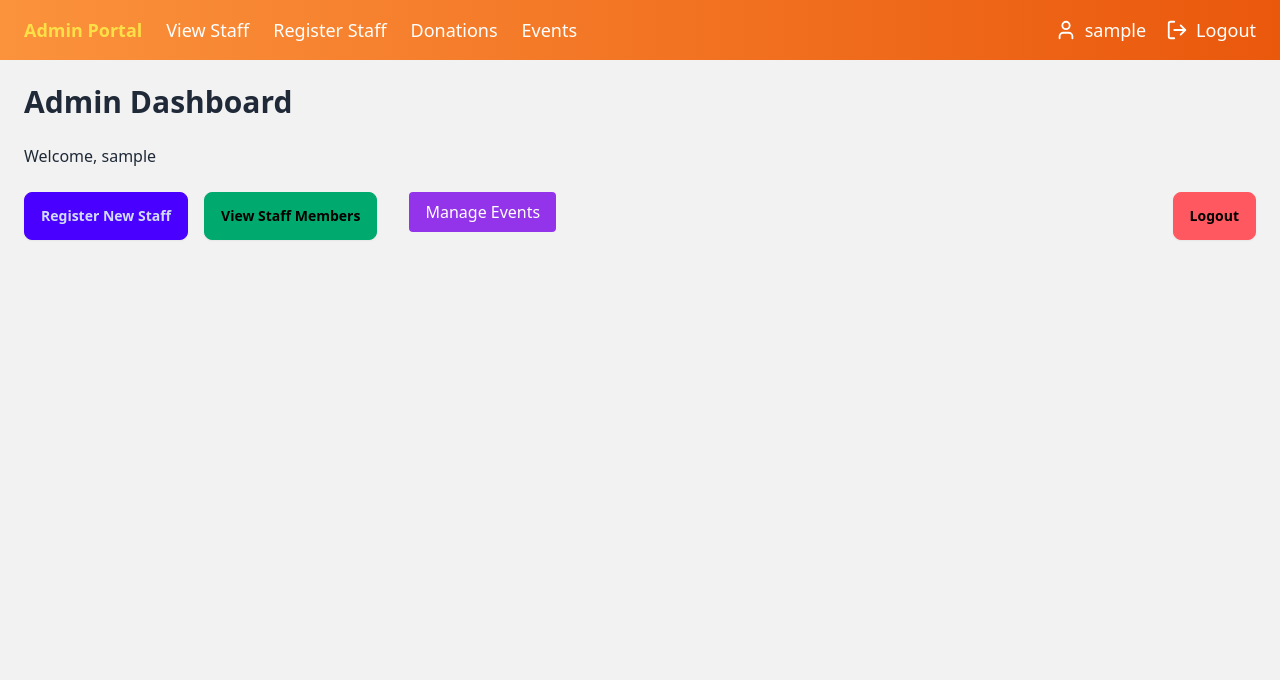
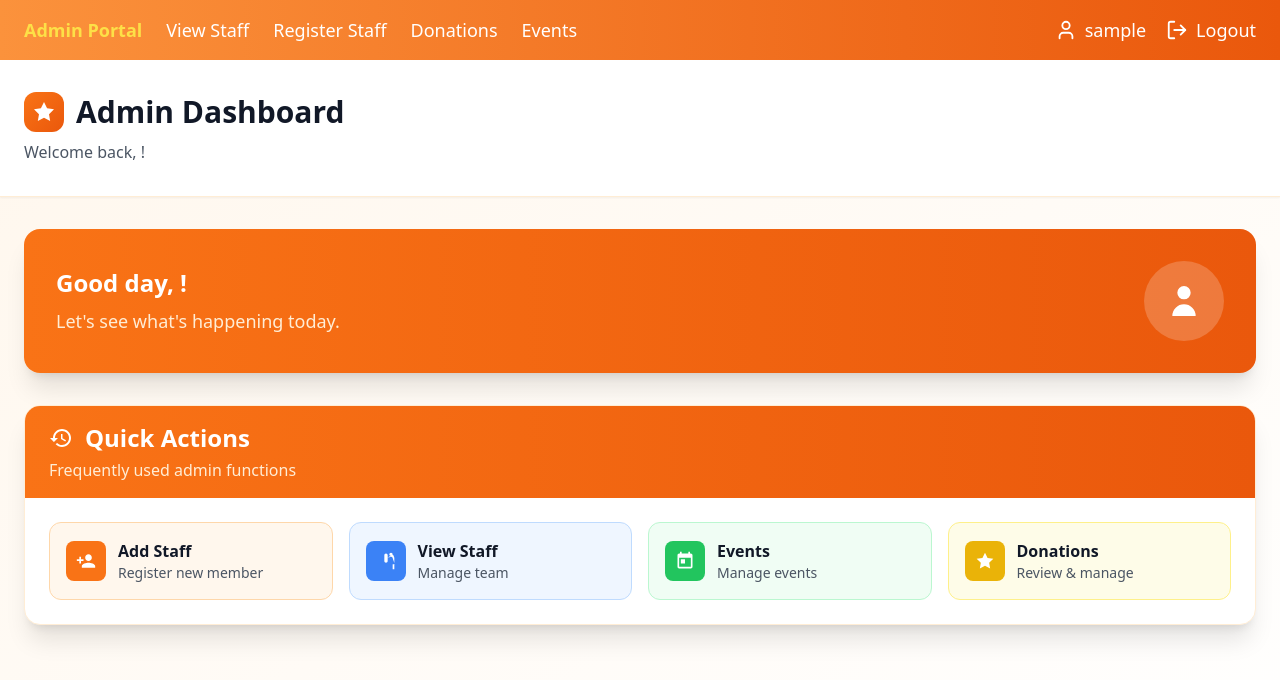
Before and after one commit to cavedwellerrr/EldersHome, a React (Vite) app in the folder frontend/: page /staff/admin-dashboard in a window 1280 px wide. Shown: the top 680 px of the page. Built offline with nearby package versions, Linux system fonts and the light colour scheme; no server answers; sample sign-in values are in the browser's storage.

Commit message:
updated homepage and donations backend/admin side

```diff
--- a/frontend/src/pages/staff/AdminDashboard.jsx
+++ b/frontend/src/pages/staff/AdminDashboard.jsx
@@ -1,42 +1,152 @@
-import React from "react";
+import React, { useEffect, useState } from "react";
 import { Link, useNavigate } from "react-router-dom";
+import api from "../../api"; // Assuming you have your API instance
 
 const AdminDashboard = () => {
-  const name = localStorage.getItem("username"); // or staffName
+  const name = localStorage.getItem("staffName"); // or staffName
   const navigate = useNavigate();
+  const [stats, setStats] = useState({
+    totalStaff: 0,
+    pendingDonations: 0,
+    upcomingEvent: null,
+    loading: true
+  });
 
   const handleLogout = () => {
     localStorage.clear();
     navigate("/staff/login");
   };
 
+
+
   return (
+    <div className="min-h-screen bg-gradient-to-br from-orange-50 to-white">
+      {/* Header Section */}
+      <div className="bg-white shadow-sm border-b border-orange-100">
+        <div className="max-w-7xl mx-auto px-6 py-8">
+          <div className="flex items-center justify-between">
+            <div>
+              <h1 className="text-3xl font-bold text-gray-900 flex items-center gap-3">
+                <div className="w-10 h-10 bg-gradient-to-br from-orange-500 to-orange-600 rounded-xl flex items-center justify-center">
+                  <svg className="w-6 h-6 text-white" fill="currentColor" viewBox="0 0 24 24">
+                    <path d="M12 2l3.09 6.26L22 9.27l-5 4.87 1.18 6.88L12 17.77l-6.18 3.25L7 14.14 2 9.27l6.91-1.01L12 2z" />
+                  </svg>
+                </div>
+                Admin Dashboard
+              </h1>
+              <p className="text-gray-600 mt-2">Welcome back, {name}!</p>
+            </div>
 
-    <div className="min-h-screen bg-base-200 text-base-content p-6">
 
-      {/* Dashboard Content */}
-      <div className="space-y-6">
-        <h1 className="text-3xl font-bold">Admin Dashboard</h1>
-        <p>Welcome, {name}</p>
+          </div>
+        </div>
+      </div>
 
-        <div className="flex flex-wrap gap-4">
-          <Link to="/staff/admin-dashboard/staff-register">
-            <button className="btn btn-primary">Register New Staff</button>
+      <div className="max-w-7xl mx-auto px-6 py-8">
+        {/* Welcome Message */}
+        <div className="bg-gradient-to-r from-orange-500 to-orange-600 rounded-2xl p-8 mb-8 text-white shadow-xl">
+          <div className="flex items-center justify-between">
+            <div>
+              <h2 className="text-2xl font-bold mb-2">Good day, {name}!</h2>
+              <p className="text-orange-100 text-lg">
+                Let's see what's happening today.
+              </p>
+            </div>
+            <div className="hidden md:block">
+              <div className="w-20 h-20 bg-white bg-opacity-20 rounded-full flex items-center justify-center">
+                <svg className="w-10 h-10 text-white" fill="currentColor" viewBox="0 0 24 24">
+                  <path d="M16 7a4 4 0 11-8 0 4 4 0 018 0zM12 14a7 7 0 00-7 7h14a7 7 0 00-7-7z" />
+                </svg>
+              </div>
+            </div>
+          </div>
+        </div>
+
+
+
+        {/* Quick Actions */}
+        <div className="bg-white rounded-2xl shadow-xl border border-orange-100 overflow-hidden">
+          <div className="bg-gradient-to-r from-orange-500 to-orange-600 px-6 py-4">
+            <h2 className="text-2xl font-bold text-white flex items-center gap-3">
+              <svg className="w-6 h-6" fill="currentColor" viewBox="0 0 24 24">
+                <path d="M13 3c-4.97 0-9 4.03-9 9H1l3.89 3.89.07.14L9 12H6c0-3.87 3.13-7 7-7s7 3.13 7 7-3.13 7-7 7c-1.93 0-3.68-.79-4.94-2.06l-1.42 1.42C8.27 19.99 10.51 21 13 21c4.97 0 9-4.03 9-9s-4.03-9-9-9zm-1 5v5l4.28 2.54.72-1.21-3.5-2.08V8H12z" />
+              </svg>
+              Quick Actions
+            </h2>
+            <p className="text-orange-100 mt-1">Frequently used admin functions</p>
+          </div>
+
+          <div className="p-6">
+            <div className="grid grid-cols-1 md:grid-cols-2 lg:grid-cols-4 gap-4">
+              <Link
+                to="/staff/admin-dashboard/staff-register"
+                className="group bg-orange-50 hover:bg-orange-100 border border-orange-200 rounded-xl p-4 transition-all duration-200 hover:shadow-md"
+              >
+                <div className="flex items-center gap-3">
+                  <div className="w-10 h-10 bg-orange-500 rounded-lg flex items-center justify-center group-hover:scale-110 transition-transform duration-200">
+                    <svg className="w-5 h-5 text-white" fill="currentColor" viewBox="0 0 24 24">
+                      <path d="M15 12c2.21 0 4-1.79 4-4s-1.79-4-4-4-4 1.79-4 4 1.79 4 4 4zm-9-2V7H4v3H1v2h3v3h2v-3h3v-2H6zm9 4c-2.67 0-8 1.34-8 4v2h16v-2c0-2.66-5.33-4-8-4z" />
+                    </svg>
+                  </div>
+                  <div>
+                    <p className="font-semibold text-gray-900">Add Staff</p>
+                    <p className="text-sm text-gray-600">Register new member</p>
+                  </div>
+                </div>
               </Link>
 
-          <Link to="/staff/admin-dashboard/view-staff">
-            <button className="btn btn-success">View Staff Members</button>
+              <Link
+                to="/staff/admin-dashboard/view-staff"
+                className="group bg-blue-50 hover:bg-blue-100 border border-blue-200 rounded-xl p-4 transition-all duration-200 hover:shadow-md"
+              >
+                <div className="flex items-center gap-3">
+                  <div className="w-10 h-10 bg-blue-500 rounded-lg flex items-center justify-center group-hover:scale-110 transition-transform duration-200">
+                    <svg className="w-5 h-5 text-white" fill="currentColor" viewBox="0 0 24 24">
+                      <path d="M16 4c0-1.11.89-2 2-2s2 .89 2 2-.89 2-2 2-2-.89-2-2zm4 18v-6h2.5l-2.54-7.63c-.34-.98-1.56-1.37-2.35-1.37-.47 0-.91.17-1.25.47L14 7.75V12c0 1.11-.89 2-2 2s-2-.89-2-2V5c0-1.11.89-2 2-2s2 .89 2 2v3l4.05-2.76c.85-.58 2-.58 2.85 0L22 8v14h-2z" />
+                    </svg>
+                  </div>
+                  <div>
+                    <p className="font-semibold text-gray-900">View Staff</p>
+                    <p className="text-sm text-gray-600">Manage team</p>
+                  </div>
+                </div>
               </Link>
 
+              <Link
+                to="/staff/admin-dashboard/events"
+                className="group bg-green-50 hover:bg-green-100 border border-green-200 rounded-xl p-4 transition-all duration-200 hover:shadow-md"
+              >
+                <div className="flex items-center gap-3">
+                  <div className="w-10 h-10 bg-green-500 rounded-lg flex items-center justify-center group-hover:scale-110 transition-transform duration-200">
+                    <svg className="w-5 h-5 text-white" fill="currentColor" viewBox="0 0 24 24">
+                      <path d="M19 3h-1V1h-2v2H8V1H6v2H5c-1.11 0-1.99.9-1.99 2L3 19c0 1.1.89 2 2 2h14c1.1 0 2-.9 2-2V5c0-1.1-.9-2-2-2zm0 16H5V8h14v11zM7 10h5v5H7z" />
+                    </svg>
+                  </div>
+                  <div>
+                    <p className="font-semibold text-gray-900">Events</p>
+                    <p className="text-sm text-gray-600">Manage events</p>
+                  </div>
+                </div>
+              </Link>
 
-        <Link to="/staff/admin-dashboard/events" className="ml-4">
-  <button className="bg-purple-600 text-white px-4 py-2 rounded hover:bg-purple-500">
-    Manage Events
-  </button>
+              <Link
+                to="/staff/admin-dashboard/donations"
+                className="group bg-yellow-50 hover:bg-yellow-100 border border-yellow-200 rounded-xl p-4 transition-all duration-200 hover:shadow-md"
+              >
+                <div className="flex items-center gap-3">
+                  <div className="w-10 h-10 bg-yellow-500 rounded-lg flex items-center justify-center group-hover:scale-110 transition-transform duration-200">
+                    <svg className="w-5 h-5 text-white" fill="currentColor" viewBox="0 0 24 24">
+                      <path d="M12 2l3.09 6.26L22 9.27l-5 4.87 1.18 6.88L12 17.77l-6.18 3.25L7 14.14 2 9.27l6.91-1.01L12 2z" />
+                    </svg>
+                  </div>
+                  <div>
+                    <p className="font-semibold text-gray-900">Donations</p>
+                    <p className="text-sm text-gray-600">Review & manage</p>
+                  </div>
+                </div>
               </Link>
-          <button onClick={handleLogout} className="btn btn-error ml-auto">
-            Logout
-          </button>
+            </div>
+          </div>
         </div>
       </div>
     </div>
--- a/frontend/src/pages/staff/AdminDonations.jsx
+++ b/frontend/src/pages/staff/AdminDonations.jsx
@@ -311,7 +311,7 @@ const AdminDonations = () => {
                 {donations.map((donation, index) => (
                   <tr key={donation._id} className={`hover:bg-orange-50 transition-colors ${index % 2 === 0 ? 'bg-white' : 'bg-gray-50'}`}>
                     <td className="font-medium text-gray-900">{donation.donorName}</td>
-                    <td className="text-gray-600">{donation.donorEmail}</td>
+                    <td className="text-gray-600 max-w-[150px] truncate">{donation.donorEmail}</td>
                     <td>
                       <span className={`px-3 py-1 rounded-full text-xs font-semibold ${donation.donationType === 'cash'
                           ? 'bg-green-100 text-green-700'
```
Also changed, not shown: frontend/src/pages/Home.jsx (+52 -24 lines), 2 other files (tests, documents, lock files or other folders). Lines whose indentation alone changed are shown as unchanged.
